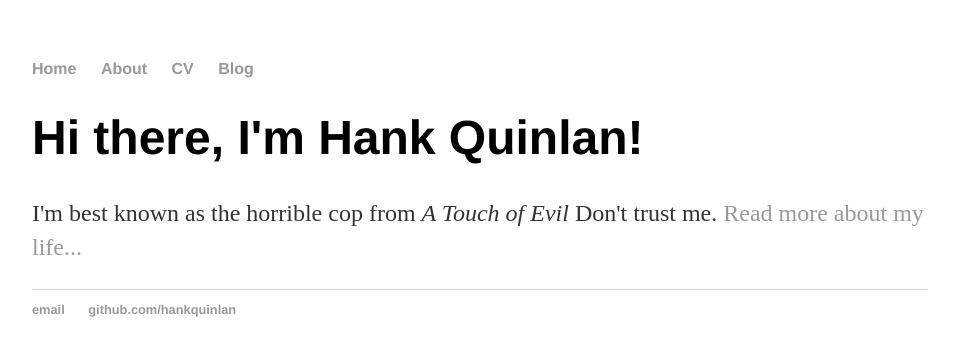
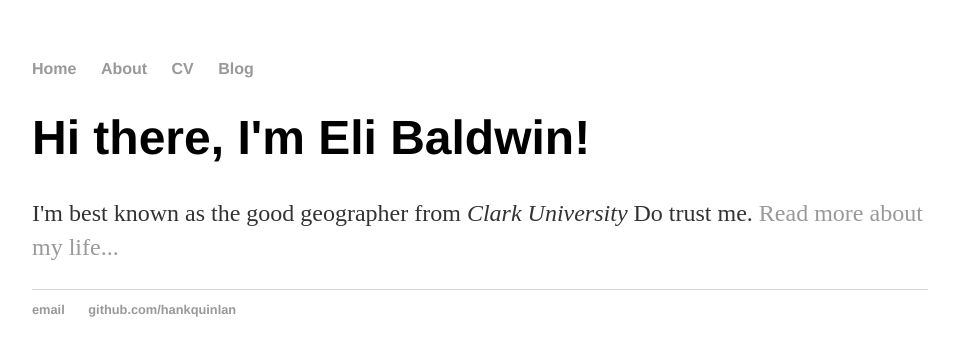
Before and after one commit to BaldwinEli/BaldwinEli.github.io, a Jekyll site: the page built from index.html, in a window 1280 px wide. Shown: the top 356 px of the page, without its empty margins (160-1115 px from the left). Built offline with Jekyll 4.4.1, drawn with Linux system fonts in a browser that asks for light colours.

Commit message:
Update index.html

```diff
--- a/index.html
+++ b/index.html
@@ -3,6 +3,6 @@ layout: default
 title: Eli Baldwin, Good Geographer
 ---
 <div class="blurb">
-	<h1>Hi there, I'm Hank Quinlan!</h1>
-	<p>I'm best known as the horrible cop from <em>A Touch of Evil</em> Don't trust me. <a href="/about">Read more about my life...</a></p>
+	<h1>Hi there, I'm Eli Baldwin!</h1>
+	<p>I'm best known as the good geographer from <em>Clark University</em> Do trust me. <a href="/about">Read more about my life...</a></p>
 </div><!-- /.blurb -->
```
